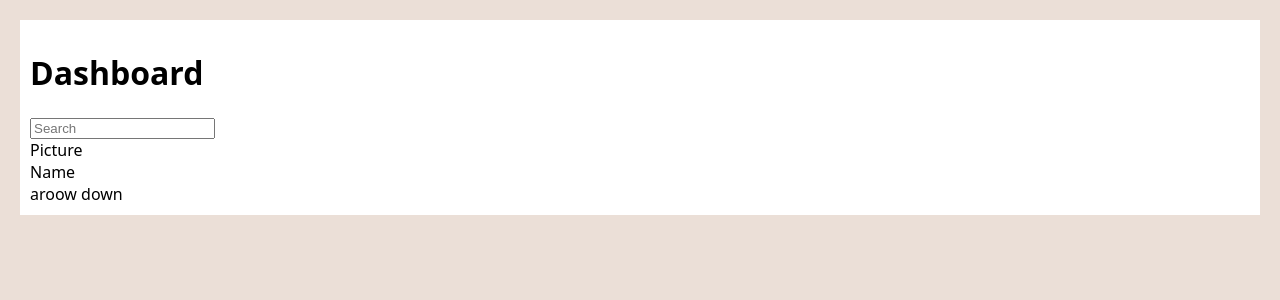
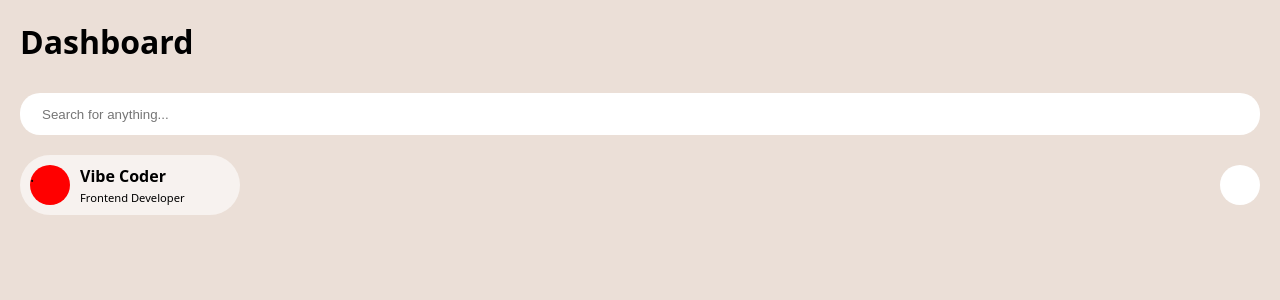
Before and after one commit to vibe-coder/promage-dashboard-main, a React (Create React App) app in the folder promage-dashboard/: page / in a window 1280 px wide. Shown: the top 300 px of the page. Built offline with nearby package versions, Linux system fonts and the light colour scheme.

Commit message:
styling input bar, user-container

```diff
--- a/promage-dashboard/package.json
+++ b/promage-dashboard/package.json
@@ -8,6 +8,7 @@
     "@testing-library/user-event": "^13.5.0",
     "react": "^18.2.0",
     "react-dom": "^18.2.0",
+    "react-icons": "^4.10.1",
     "react-scripts": "5.0.1",
     "sass": "^1.63.6",
     "web-vitals": "^2.1.4"
--- a/promage-dashboard/src/Dashboard-Components/Header.jsx
+++ b/promage-dashboard/src/Dashboard-Components/Header.jsx
@@ -6,11 +6,20 @@ function Header() {
     <div className='header-container'>
       <h1 className='dashboard'>Dashboard</h1>
       <div className='user-wrapper'>
-        <input className='search-input' placeholder='Search' />
-        <div className='bio-wrapper'>
-          <div>Picture</div>
-          <div>Name</div>
-          <div>aroow down</div>
+        <input className='search-input' placeholder='Search for anything...' />
+
+        <div className='wrapper'>
+          <div className='circle'>.</div>
+          <div className='bio-wrapper'>
+            <div className='picture'>.</div>
+            <div className='name'>
+              <h3>Vibe Coder</h3>
+              <p>Frontend Developer</p>
+            </div>
+            <div className=''>
+              <i className="las la-angle-down"></i>
+            </div>
+          </div>
         </div>
       </div>
     </div>
--- a/promage-dashboard/src/Dashboard-Components/SCSS/Compnent-Container.scss
+++ b/promage-dashboard/src/Dashboard-Components/SCSS/Compnent-Container.scss
@@ -7,8 +7,10 @@ body{
 
 // **************** MOBILE VIEW
 
-.component-container{
-  height: 100vh;
-  background-color: #EBDFD7;
-  padding: 20px;
+@media (min-width: 360px) {
+  .component-container{
+    height: 100vh;
+    background-color: #EBDFD7;
+    padding: 20px;
+  }
 }
--- a/promage-dashboard/src/Dashboard-Components/SCSS/Header.scss
+++ b/promage-dashboard/src/Dashboard-Components/SCSS/Header.scss
@@ -1,4 +1,84 @@
-.header-container{
-  background-color: white;
-  padding: 10px;
+
+// ************* Mobile View
+
+
+@media (min-width: 360px){
+  .header-container{
+
+    .dashboard{
+      font-size: 2rem;
+      margin: 0;
+    }
+
+    .user-wrapper{
+      display: flex;
+      flex-direction: column;
+      margin-top: 30px;
+
+      .search-input{
+        height: 40px;
+        border: none;
+        border-radius: 20px;
+        text-indent: 20px;
+        margin-bottom: 20px;
+      }
+
+      .wrapper{
+        display:flex;
+        align-items: center;
+        flex-direction: row-reverse;
+        justify-content: space-between;
+
+
+        .circle{
+          background-color: rgb(255, 255, 255);
+          width: 40px;
+          height: 40px;
+          border-radius: 20px;
+          color: #fff;
+        }
+
+        .bio-wrapper{
+          background-color: rgba(255, 255, 255, .6);
+          display: flex;
+          height: 40%;
+          width: 200px;
+          border-radius: 40px;
+          align-items: center;
+          padding: 10px;
+          // justify-content: space-between;
+
+          .picture{
+            background-color: red;
+            height: 40px;
+            width: 40px;
+            border-radius: 20px;
+            margin-right: 10px;
+          }
+
+          .name{
+            margin-right: 20px;
+            h3,p{
+              margin: 0;
+            }
+            h3{
+              font-size: 1rem;
+              margin-bottom: 3px;
+            }
+            p{
+              font-size: .7rem;
+            }
+          }
+
+          .arrow{
+            display: flex;
+            align-items: center;
+            justify-content: center;
+            // background-color: red;
+            width: 30px;
+          }
+        }
+      }
+    }
+  }
 }
```
Also changed, not shown: 1 other file (tests, documents, lock files or other folders).
